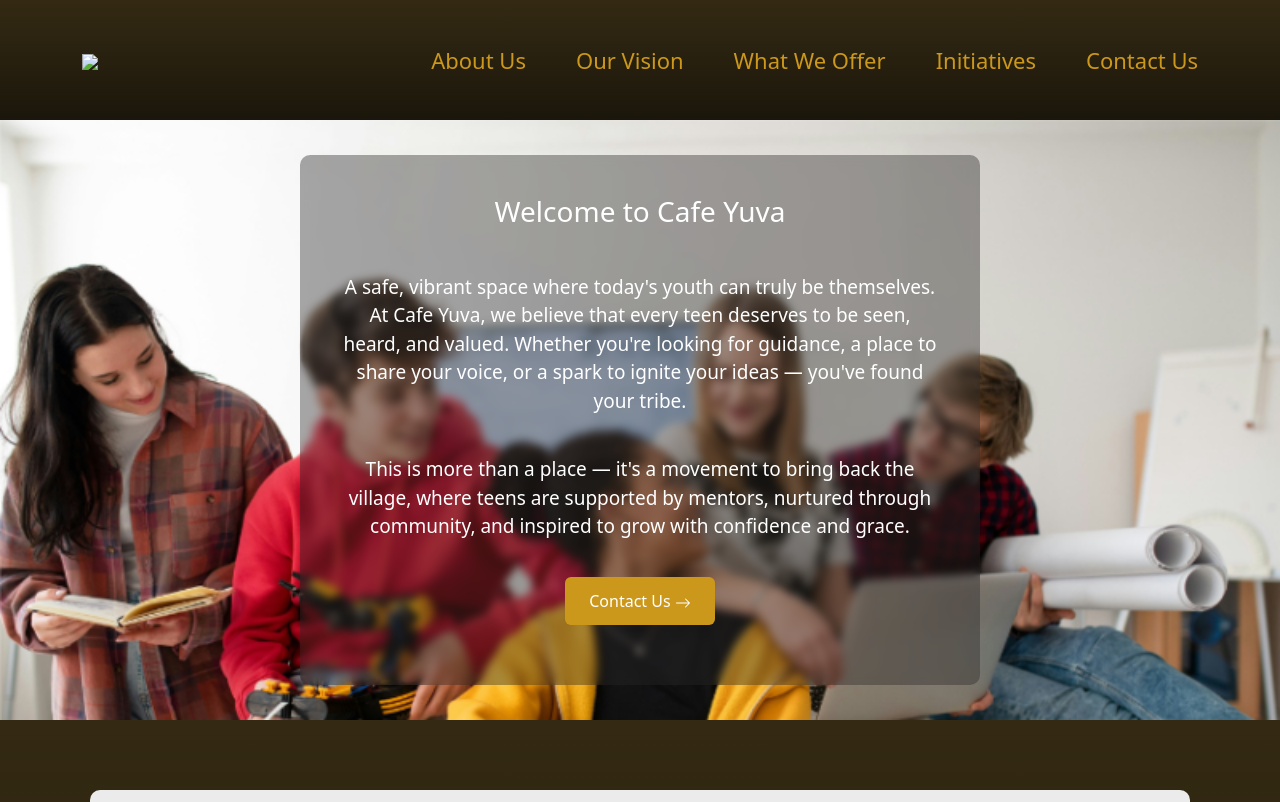
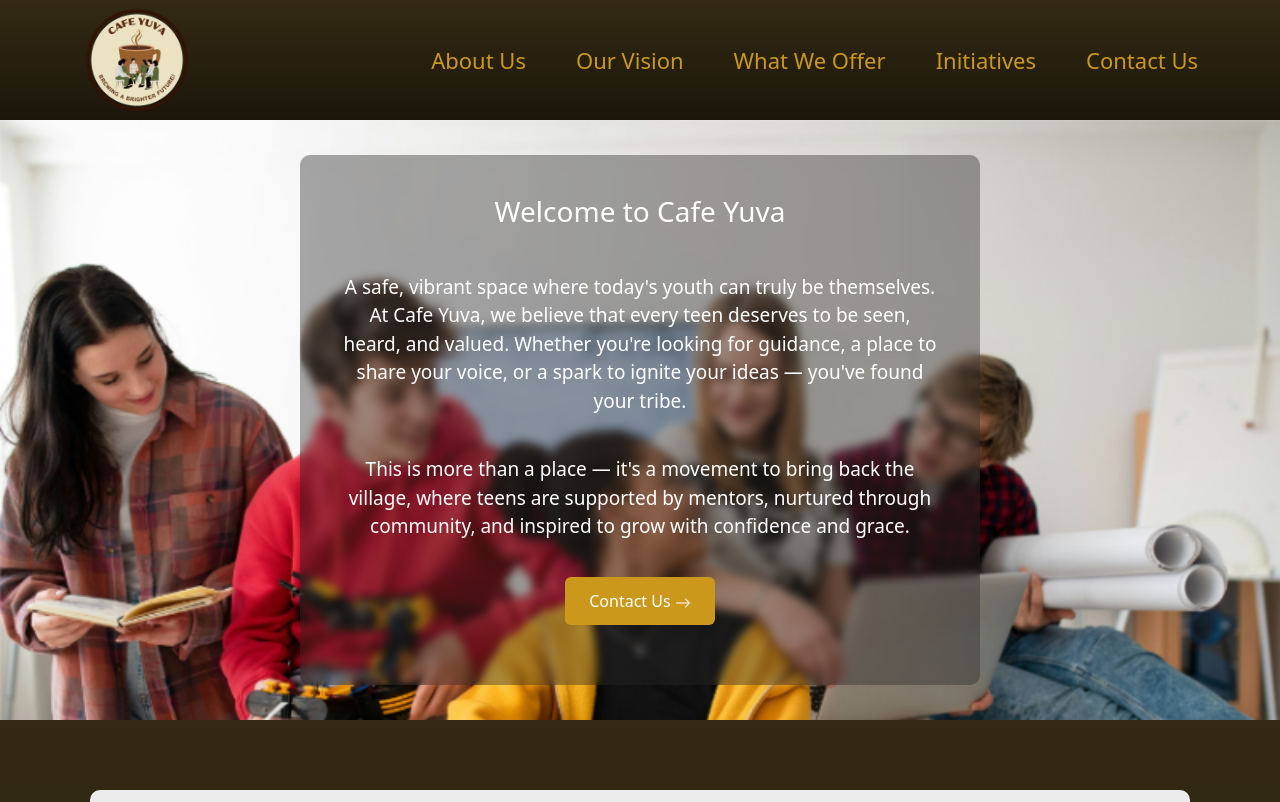
Before and after one commit to Kavyasrirebba/cafeyuva, a plain HTML site: page index.html in a window 1280 px wide. Shown: the top 802 px of the page. Drawn offline with nearby package versions, Linux system fonts and the light colour scheme; files whose address does not match are found by name.

Commit message:
Update index.html

```diff
--- a/index.html
+++ b/index.html
@@ -14,9 +14,9 @@
 
 
 <body>
-  <header>
+  <header id="navbar">
     <div class="container nav-container">
-      <a href="./main.html"><img class="navbar-logo" src="./files/cafe-yuva-logo.png"/></a>
+      <a href="#navbar"><img class="navbar-logo" src="./cafe-yuva-logo.png"/></a>
       <nav>
         <div class="hamburger" onclick="toggleMenu()">☰</div>
         <ul id="nav-links">
@@ -89,7 +89,7 @@
   <section id="vision" class="vision-section">
     <div class="vision-sub">
     <div class="vision-img-div">
-      <img class="vision-img" src="./files/vision-img.jpg" alt="Vision Illustration"/>
+      <img class="vision-img" src="./vision-img.jpg" alt="Vision Illustration"/>
     </div>
     <div class="vision-text-div">
       <h1 class="vision-heading">Our Vision</h1>
@@ -227,7 +227,7 @@
 
     <div class="why-subdiv d-flex">
         <div class="d-flex flex-column justify-content-center">
-            <img class="why-imgs" src="./files/teen-img.jpg"/>
+            <img class="why-imgs" src="./teen-img.jpg"/>
         </div>
 
         <div class="d-flex flex-column justify-content-center">
@@ -359,7 +359,7 @@
   <div class="footer">
     <div class="footer-row">
         <div class="footer-cols footer-col1">
-            <a href="./main.html"><img class="footer-logo" src="./files/cafe-yuva-logo.png"/></a><br/><br/>
+            <a href="#navbar"><img class="footer-logo" src="./cafe-yuva-logo.png"/></a><br/><br/>
             <p class="footer-para">Cafe Yuva empowers teens, parents, and mentors by fostering emotional well-being, authentic connection, and creative growth. Through safe spaces, guided conversations, and community-driven support, we help young minds thrive—at home, in school, and in life.</p>
         </div>
 
```
